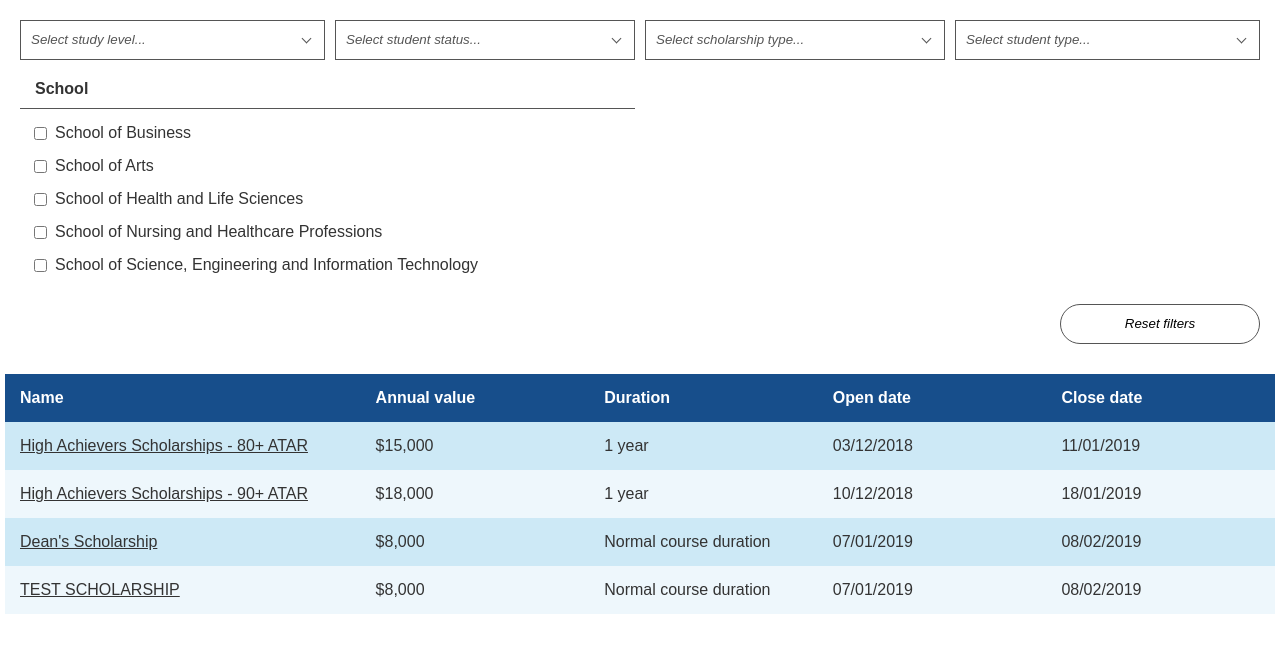
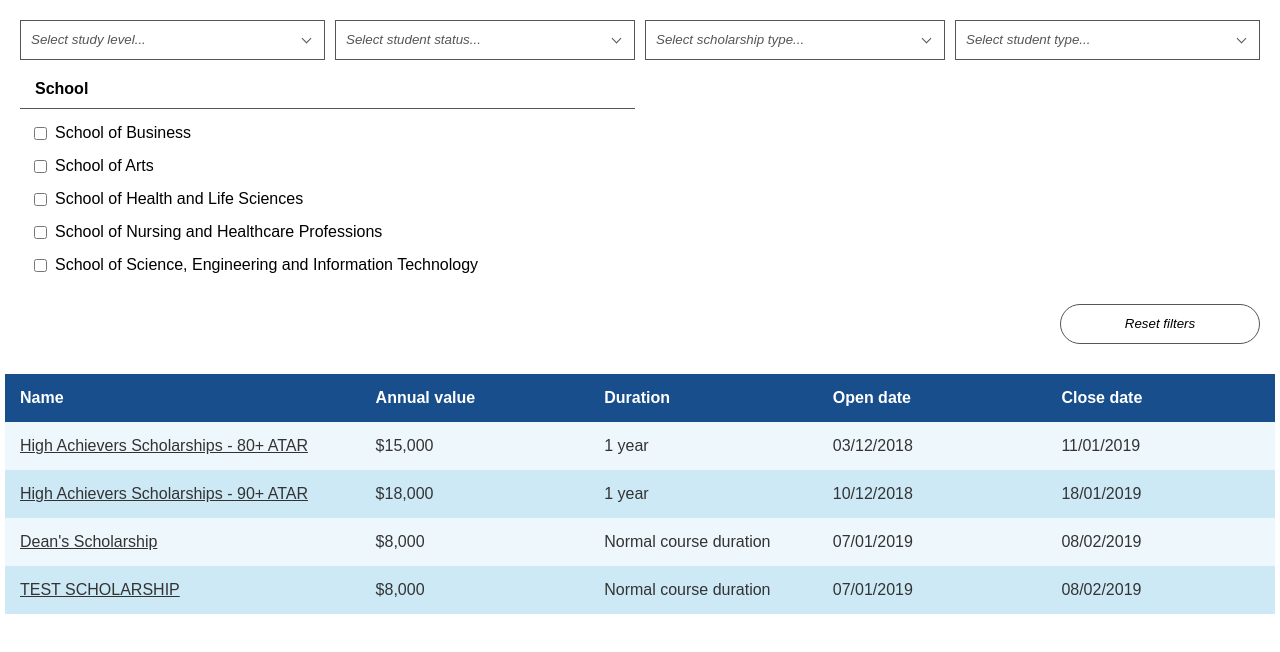
Before and after one commit to ansonpellissier/philturz, a plain HTML site: page src/index.html in a window 1280 px wide. Drawn offline with Linux system fonts and the light colour scheme.

Commit message:
Add "even" class to even list items by JS; Reorganise and modify terminology

```diff
--- a/src/index.html
+++ b/src/index.html
@@ -8,9 +8,9 @@
     <link rel="stylesheet" href="style.css">
   </head>
   <body>
-    <div id="scholarship-filters" class="scholarship-filters">
+    <div id="scholarship-filter" class="scholarship-filters">
       <div
-        class="scholarship-filter"
+        class="scholarship-filter-item"
         data-philturz-key="study-level"
         data-philturz-type="single"
         data-philturz-label="Study level"
@@ -18,7 +18,7 @@
         data-philturz-values="Certificate; Diploma; Undergraduate; Postgraduate; Higher degrees by research">
       </div>
       <div
-        class="scholarship-filter"
+        class="scholarship-filter-item"
         data-philturz-key="student-status"
         data-philturz-type="single"
         data-philturz-label="Student status"
@@ -26,7 +26,7 @@
         data-philturz-values="Commencing; Current">
       </div>
       <div
-        class="scholarship-filter"
+        class="scholarship-filter-item"
         data-philturz-key="scholarship-type"
         data-philturz-type="single"
         data-philturz-label="Scholarship type"
@@ -34,7 +34,7 @@
         data-philturz-values="Academic merit; Access and equity">
       </div>
       <div
-        class="scholarship-filter"
+        class="scholarship-filter-item"
         data-philturz-key="student-type"
         data-philturz-type="single"
         data-philturz-label="Student type"
@@ -42,7 +42,7 @@
         data-philturz-values="Domestic; International">
       </div>
       <div
-        class="scholarship-filter"
+        class="scholarship-filter-item"
         data-philturz-key="school"
         data-philturz-type="multiple"
         data-philturz-label="School"
@@ -50,7 +50,7 @@
       </div>
     </div>
     <div id="scholarship-list" class="scholarship-list">
-      <div class="scholarship-list-header">
+      <div class="scholarship-list-header" aria-hidden="true">
         <div>Name</div>
         <div>Annual value</div>
         <div>Duration</div>
--- a/src/index.js
+++ b/src/index.js
@@ -1,28 +1,35 @@
 (function() {
   var _cfg = {
-    singleType: 'single',
-    multipleType: 'multiple',
+    selectors: {},
+    types: {
+      single: 'single',
+      multiple: 'multiple',
+    },
     classes: {
-      hidden: 'philturz-hidden',
-      filters: {
-        filters: 'philturz-filters',
+      filter: {
         filter: 'philturz-filter',
-        singleType: 'philturz-filter-type-single',
-        multipleType: 'philturz-filter-type-multiple',
-        label: 'philturz-filter-label',
-        control: 'philturz-filter-control',
-        controlLabel: 'philturz-filter-control-label',
-        controlInput: 'philturz-filter-control-input',
-        form: 'philturz-filters-form',
-        reset: 'philturz-filters-reset',
-        resetButton: 'philturz-filters-reset-button'
+        item: {
+          item: 'philturz-filter-item',
+          singleType: 'philturz-filter-item-type-single',
+          multipleType: 'philturz-filter-item-type-multiple',
+          label: 'philturz-filter-item-label',
+          control: 'philturz-filter-item-control',
+          controlLabel: 'philturz-filter-item-control-label',
+          controlInput: 'philturz-filter-item-control-input'
+        },
+        form: 'philturz-filter-form',
+        reset: 'philturz-filter-reset',
+        resetButton: 'philturz-filter-reset-button'
       },
-      list: 'philturz-list',
-      listItem: 'philturz-list-item'
+      list: {
+        list: 'philturz-list',
+        item: 'philturz-list-item',
+        itemEven: 'philturz-list-item-even'
+      }
     },
     attributePrefix: 'data-philturz-',
     resetButtonText: 'Reset filters',
-    listDelimiter: '; ',
+    valueListDelimiter: '; ',
     emptyValue: '',
     emptyLabel: ''
   };
@@ -32,8 +39,8 @@
   /*
    * UTILS
    */
-  function valuesFromList(list) {
-    return list === _cfg.emptyValue ? [] : list.split(_cfg.listDelimiter);
+  function valuesFromValueList(valueList) {
+    return valueList === _cfg.emptyValue ? [] : valueList.split(_cfg.valueListDelimiter);
   }
 
   function valuesEqual(a, b) {
@@ -48,44 +55,54 @@
     return typeof filterValue === 'string';
   }
 
-  function getClassSelector(className) {
-    return '.' + className;
-  }
-
 
   /*
    * FILTER APPLICATION
    */
-  function filterItemValues(itemValues, filterValue) {
+  function setEvenListItems() {
+    var even = false;
+    var listItems = Array.from(document.querySelectorAll(_cfg.selectors.listItems + ':not([hidden])'));
+    listItems.forEach(function(listItem) {
+      if (even) {
+        listItem.classList.add(_cfg.classes.list.itemEven);
+      } else {
+        listItem.classList.remove(_cfg.classes.list.itemEven);
+      }
+      even = !even;
+    })
+  }
+
+  function filterListItemValues(itemValues, filterValue) {
     var compareFn = isSimpleFilterValue() ? valuesEqual : valueInValues;
     return itemValues.some(function(itemValue) {
       return compareFn(filterValue, itemValue);
     });
   }
 
-  function filterItem(item) {
+  function filterListItem(listItem) {
     var isHidden = false;
 
     _filters.some(function(filter) {
       var attribute = _cfg.attributePrefix + filter.key;
-      var itemValues = valuesFromList(item.attributes[attribute].value);
-      if (itemValues.length === 0) return false;
-      var isMatch = filterItemValues(itemValues, filter.value);
+      var listItemValues = valuesFromValueList(listItem.attributes[attribute].value);
+      if (listItemValues.length === 0) return false;
+      var isMatch = filterListItemValues(listItemValues, filter.value);
       if (isMatch) return false;
       isHidden = true;
       return true;
     });
 
     if (isHidden) {
-      item.classList.add(_cfg.classes.hidden);
+      listItem.setAttribute('hidden', '');
     } else {
-      item.classList.remove(_cfg.classes.hidden);
+      listItem.removeAttribute('hidden');
     }
   }
 
-  function filterItems() {
-    var items = Array.from(document.querySelectorAll(getClassSelector(_cfg.classes.listItem)));
-    items.forEach(filterItem);
+  function filterListItems() {
+    var listItems = Array.from(document.querySelectorAll(_cfg.selectors.listItems));
+    listItems.forEach(filterListItem);
+    setEvenListItems();
   }
 
 
@@ -148,7 +165,7 @@
   /*
    * EVENT LISTENERS
    */
-  function getOnFilterChange(key) {
+  function getOnFilterItemChange(key) {
     return function(e) {
       var value = e.target.value;
       if (value === _cfg.emptyValue) {
@@ -159,25 +176,24 @@
         });
         _filters = isIncluded ? updateFilter(key, value) : addFilter(key, value);
       }
-      filterItems();
+      filterListItems();
     };
   }
 
-  function getOnFilterMultipleChange(key) {
+  function getOnFilterItemMultipleChange(key) {
     return function(e) {
       var addRemoveFn = e.target.checked ? addFilterMultiple : removeFilterMultiple;
       addRemoveFn(key, e.target.value);
-      filterItems();
+      filterListItems();
     };
   }
 
   function onResetClick() {
     _filters = [];
-    filterItems();
+    filterListItems();
   }
 
   function onFormSubmit(e) {
-    console.log('Test');
     e.preventDefault();
   }
 
@@ -185,45 +201,52 @@
   /*
    * INIT
    */
-  function init(filtersSelector, filterSelector, listSelector, itemSelector) {
-    var listElement = document.querySelector(listSelector);
-    var itemElements = Array.from(document.querySelectorAll(listSelector + ' ' + itemSelector));
-    var filtersElement = document.querySelector(filtersSelector);
-    var filterElements = Array.from(document.querySelectorAll(filtersSelector + ' ' + filterSelector));
-    var parentElement = filtersElement.parentNode;
+  function init(filterId, filterItemClass, listId, listItemClass) {
+    _cfg.selectors.filterId = '#' + filterId;
+    _cfg.selectors.filterItem = '.' + filterItemClass;
+    _cfg.selectors.filterItems = _cfg.selectors.filterId + ' ' + _cfg.selectors.filterItem;
+    _cfg.selectors.listId = '#' + listId;
+    _cfg.selectors.listItem = '.' + listItemClass;
+    _cfg.selectors.listItems = _cfg.selectors.listId + ' ' + _cfg.selectors.listItem;
 
-    listElement.classList.add(_cfg.classes.list);
-    filtersElement.classList.add(_cfg.classes.filters.filters);
+    var list = document.querySelector(_cfg.selectors.listId);
+    var listItems = Array.from(document.querySelectorAll(_cfg.selectors.listItems));
+    var filter = document.querySelector(_cfg.selectors.filterId);
+    var filterItems = Array.from(document.querySelectorAll(_cfg.selectors.filterItems));
+    var filterParent = filter.parentNode;
 
-    itemElements.forEach(function(itemElement) {
-      itemElement.classList.add(_cfg.classes.listItem);
+    list.classList.add(_cfg.classes.list.list);
+    filter.classList.add(_cfg.classes.filter.filter);
+
+    listItems.forEach(function(listItem) {
+      listItem.classList.add(_cfg.classes.list.item);
     });
 
-    filterElements.forEach(function(filterElement) {
+    filterItems.forEach(function(filterItem) {
       var attributes = {
-        key: filterElement.dataset.philturzKey,
-        type: filterElement.dataset.philturzType,
-        label: filterElement.dataset.philturzLabel,
-        emptyLabel: filterElement.dataset.philturzEmptyLabel || _cfg.emptyLabel,
-        values: filterElement.dataset.philturzValues.split(_cfg.listDelimiter)
+        key: filterItem.dataset.philturzKey,
+        type: filterItem.dataset.philturzType,
+        label: filterItem.dataset.philturzLabel,
+        emptyLabel: filterItem.dataset.philturzEmptyLabel || _cfg.emptyLabel,
+        values: filterItem.dataset.philturzValues.split(_cfg.valueListDelimiter)
       };
 
       var label = document.createElement('label');
       var labelText = document.createTextNode(attributes.label);
-      label.classList.add(_cfg.classes.filters.label);
-      filterElement.classList.add(_cfg.classes.filters.filter);
+      label.classList.add(_cfg.classes.filter.item.label);
+      filterItem.classList.add(_cfg.classes.filter.item.item);
       label.appendChild(labelText);
-      filterElement.appendChild(label);
+      filterItem.appendChild(label);
 
       switch(attributes.type) {
-        case _cfg.singleType:
+        case _cfg.types.single:
           var control = document.createElement('div');
           var select = document.createElement('select');
           var emptyOption = document.createElement('option');
 
-          filterElement.classList.add(_cfg.classes.filters.singleType);
-          control.classList.add(_cfg.classes.filters.control);
-          select.classList.add(_cfg.classes.filters.controlInput);
+          filterItem.classList.add(_cfg.classes.filter.item.singleType);
+          control.classList.add(_cfg.classes.filter.item.control);
+          select.classList.add(_cfg.classes.filter.item.controlInput);
           select.autocomplete = 'off';
 
           emptyOption.value = _cfg.emptyValue;
@@ -238,21 +261,21 @@
           });
 
           control.appendChild(select);
-          filterElement.appendChild(control);
+          filterItem.appendChild(control);
 
-          select.addEventListener('change', getOnFilterChange(attributes.key));
+          select.addEventListener('change', getOnFilterItemChange(attributes.key));
           break;
-        case _cfg.multipleType:
+        case _cfg.types.multiple:
           attributes.values.forEach(function(value) {
             var control = document.createElement('div');
             var checkboxLabel = document.createElement('label');
             var checkboxLabelText = document.createTextNode(value);
             var checkbox = document.createElement('input');
 
-            filterElement.classList.add(_cfg.classes.filters.multipleType);
-            control.classList.add(_cfg.classes.filters.control);
-            checkboxLabel.classList.add(_cfg.classes.filters.controlLabel);
-            checkbox.classList.add(_cfg.classes.filters.controlInput);
+            filterItem.classList.add(_cfg.classes.filter.item.multipleType);
+            control.classList.add(_cfg.classes.filter.item.control);
+            checkboxLabel.classList.add(_cfg.classes.filter.item.controlLabel);
+            checkbox.classList.add(_cfg.classes.filter.item.controlInput);
 
             checkbox.type = 'checkbox';
             checkbox.autocomplete = 'off';
@@ -261,31 +284,35 @@
             checkboxLabel.appendChild(checkbox);
             checkboxLabel.appendChild(checkboxLabelText);
             control.appendChild(checkboxLabel);
-            filterElement.appendChild(control);
+            filterItem.appendChild(control);
 
-            checkbox.addEventListener('change', getOnFilterMultipleChange(attributes.key));
+            checkbox.addEventListener('change', getOnFilterItemMultipleChange(attributes.key));
           });
           break;
       }
     });
 
-    var formElement = document.createElement('form');
-    formElement.addEventListener('submit', onFormSubmit);
-    formElement.addEventListener('reset', onResetClick);
-    formElement.classList.add(_cfg.classes.filters.form);
+    var form = document.createElement('form');
+    var reset = document.createElement('div');
+    var resetButton = document.createElement('input');
 
-    var resetElement = document.createElement('div');
-    var resetButtonElement = document.createElement('input');
-    resetElement.classList.add(_cfg.classes.filters.reset);
-    resetButtonElement.type = 'reset';
-    resetButtonElement.value = _cfg.resetButtonText;
-    resetButtonElement.classList.add(_cfg.classes.filters.resetButton);
+    form.addEventListener('submit', onFormSubmit);
+    form.addEventListener('reset', onResetClick);
 
-    resetElement.appendChild(resetButtonElement);
-    filtersElement.appendChild(resetElement);
-    parentElement.insertBefore(formElement, filtersElement);
-    formElement.appendChild(filtersElement);
+    form.classList.add(_cfg.classes.filter.form);
+    reset.classList.add(_cfg.classes.filter.reset);
+
+    resetButton.type = 'reset';
+    resetButton.value = _cfg.resetButtonText;
+    resetButton.classList.add(_cfg.classes.filter.resetButton);
+
+    reset.appendChild(resetButton);
+    filter.appendChild(reset);
+    filterParent.insertBefore(form, filter);
+    form.appendChild(filter);
+
+    setEvenListItems();
   }
 
-  init('#scholarship-filters', '.scholarship-filter', '#scholarship-list', '.scholarship-list-item');
+  init('scholarship-filter', 'scholarship-filter-item', 'scholarship-list', 'scholarship-list-item');
 })();
--- a/src/style.css
+++ b/src/style.css
@@ -4,13 +4,18 @@ body {
 }
 
 
-#scholarship-filters,
-#scholarship-list,
-#scholarship-list a,
-#scholarship-list a:link,
-#scholarship-list a:visited,
-#scholarship-list a:hover,
-#scholarship-list a:active {
+[hidden] {
+  display: none !important;
+}
+
+
+.scholarship-filter,
+.scholarship-list,
+.scholarship-list a,
+.scholarship-list a:link,
+.scholarship-list a:visited,
+.scholarship-list a:hover,
+.scholarship-list a:active {
   color: #333333;
 }
 
@@ -33,7 +38,7 @@ body {
 .scholarship-list-item:last-child {
   border-bottom-width: 1px;
 }
-.scholarship-list-item:nth-child(even) {
+.scholarship-list-item.philturz-list-item-even {
   background-color: #CDE9F6;
 }
 .scholarship-list-item > div {
@@ -92,64 +97,59 @@ body {
 }
 
 
-.philturz-hidden {
-  display: none !important;
-}
-
-
-.philturz-filters,
+.philturz-filter,
 .philturz-list {
   font-family: Arial, Helvetica, sans-serif;
   font-size: 16px;
 }
-.philturz-filters {
+.philturz-filter {
   padding: 15px;
 }
-.philturz-filter + .philturz-filter {
+.philturz-filter-item + .philturz-filter-item {
   margin-top: 10px;
 }
-.philturz-filter + .philturz-filter.philturz-filter-type-multiple {
+.philturz-filter-item + .philturz-filter-item.philturz-filter-item-type-multiple {
   margin-top: 20px;
 }
-.philturz-filter-type-single .philturz-filter-label {
+.philturz-filter-item-type-single .philturz-filter-item-label {
   display: none;
 }
-.philturz-filter-label {
+.philturz-filter-item-label {
   font-weight: bold;
 }
-.philturz-filter-type-multiple .philturz-filter-label {
+.philturz-filter-item-type-multiple .philturz-filter-item-label {
   padding-left: 15px;
   padding-right: 15px;
 }
-.philturz-filter-type-multiple .philturz-filter-control {
+.philturz-filter-item-type-multiple .philturz-filter-item-control {
   margin-top: 15px;
   padding-left: 10px;
   padding-right: 15px;
 }
-.philturz-filter-type-multiple .philturz-filter-control:first-of-type {
+.philturz-filter-item-type-multiple .philturz-filter-item-control:first-of-type {
   border-top: 1px solid #555555;
   padding-top: 15px;
   margin-top: 10px;
 }
-.philturz-filter-control-label {
+.philturz-filter-item-control-label {
   position: relative;
   display: inline-block;
   padding-left: 25px;
 }
-.philturz-filter-control-label .philturz-filter-control-input {
+.philturz-filter-item-control-label .philturz-filter-item-control-input {
   position: absolute;
   left: 0;
 }
-.philturz-filter-type-single .philturz-filter-control-input {
+.philturz-filter-item-type-single .philturz-filter-item-control-input {
   appearance: none;
   -webkit-appearance: none;
   -moz-appearance: none;
   appearance: none;
 }
-.philturz-filter-type-single .philturz-filter-control-input::-ms-expand {
+.philturz-filter-item-type-single .philturz-filter-item-control-input::-ms-expand {
   display: none;
 }
-.philturz-filter-type-single .philturz-filter-control-input {
+.philturz-filter-item-type-single .philturz-filter-item-control-input {
   position: relative;
   width: 100%;
   height: 40px;
@@ -162,10 +162,10 @@ body {
   background: transparent;
   z-index: 1;
 }
-.philturz-filter-type-single .philturz-filter-control {
+.philturz-filter-item-type-single .philturz-filter-item-control {
   position: relative;
 }
-.philturz-filter-type-single .philturz-filter-control::after {
+.philturz-filter-item-type-single .philturz-filter-item-control::after {
   content: '';
   position: absolute;
   display: block;
@@ -181,11 +181,11 @@ body {
   border-bottom-style: solid;
   transform: rotate(45deg);
 }
-.philturz-filters-reset {
+.philturz-filter-reset {
   width: 100%;
   margin-top: 30px;
 }
-.philturz-filters-reset-button {
+.philturz-filter-reset-button {
   width: 100%;
   height: 40px;
   padding: 10px 15px;
@@ -197,60 +197,60 @@ body {
   border-radius: 20px;
   box-shadow: none;
 }
-.philturz-filters-reset-button:hover,
-.philturz-filters-reset-button:active {
+.philturz-filter-reset-button:hover,
+.philturz-filter-reset-button:active {
   background-color: #FCFCFC;
 }
 @media screen and (min-width: 544px) {
-  .philturz-filters {
+  .philturz-filter {
     display: flex;
     flex-wrap: wrap;
   }
-  .philturz-filter {
+  .philturz-filter-item {
     box-sizing: border-box;
     width: 50%;
   }
-  .philturz-filter.philturz-filter-type-multiple {
+  .philturz-filter-item.philturz-filter-item-type-multiple {
     width: 100%;
   }
-  .philturz-filter + .philturz-filter:nth-child(2) {
+  .philturz-filter-item + .philturz-filter-item:nth-child(2) {
     margin-top: 0;
   }
-  .philturz-filter:nth-child(2n - 1).philturz-filter-type-single {
+  .philturz-filter-item:nth-child(2n - 1).philturz-filter-item-type-single {
     padding-right: 5px;
   }
-  .philturz-filter:nth-child(2n).philturz-filter-type-single {
+  .philturz-filter-item:nth-child(2n).philturz-filter-item-type-single {
     padding-left: 5px;
   }
-  .philturz-filters-reset {
+  .philturz-filter-reset {
     text-align: right;
   }
-  .philturz-filters-reset-button {
+  .philturz-filter-reset-button {
     width: 200px;
   }
 }
 @media screen and (min-width: 768px) {
-  .philturz-filter.philturz-filter-type-single {
+  .philturz-filter-item.philturz-filter-item-type-single {
     width: 25%;
     padding-left: 5px;
     padding-right: 5px;
   }
-  .philturz-filter:nth-child(4n - 3).philturz-filter-type-single {
+  .philturz-filter-item:nth-child(4n - 3).philturz-filter-item-type-single {
     padding-left: 0;
   }
-  .philturz-filter:nth-child(4n).philturz-filter-type-single {
+  .philturz-filter-item:nth-child(4n).philturz-filter-item-type-single {
     padding-right: 0;
   }
-  .philturz-filter.philturz-filter-type-multiple {
+  .philturz-filter-item.philturz-filter-item-type-multiple {
     width: 50%;
   }
-  .philturz-filter:nth-child(2n - 1).philturz-filter-type-multiple {
+  .philturz-filter-item:nth-child(2n - 1).philturz-filter-item-type-multiple {
     padding-right: 5px;
   }
-  .philturz-filter:nth-child(2n).philturz-filter-type-multiple {
+  .philturz-filter-item:nth-child(2n).philturz-filter-item-type-multiple {
     padding-left: 5px;
   }
-  .philturz-filter + .philturz-filter {
+  .philturz-filter-item + .philturz-filter-item {
     margin-top: 0;
   }
 }
```
